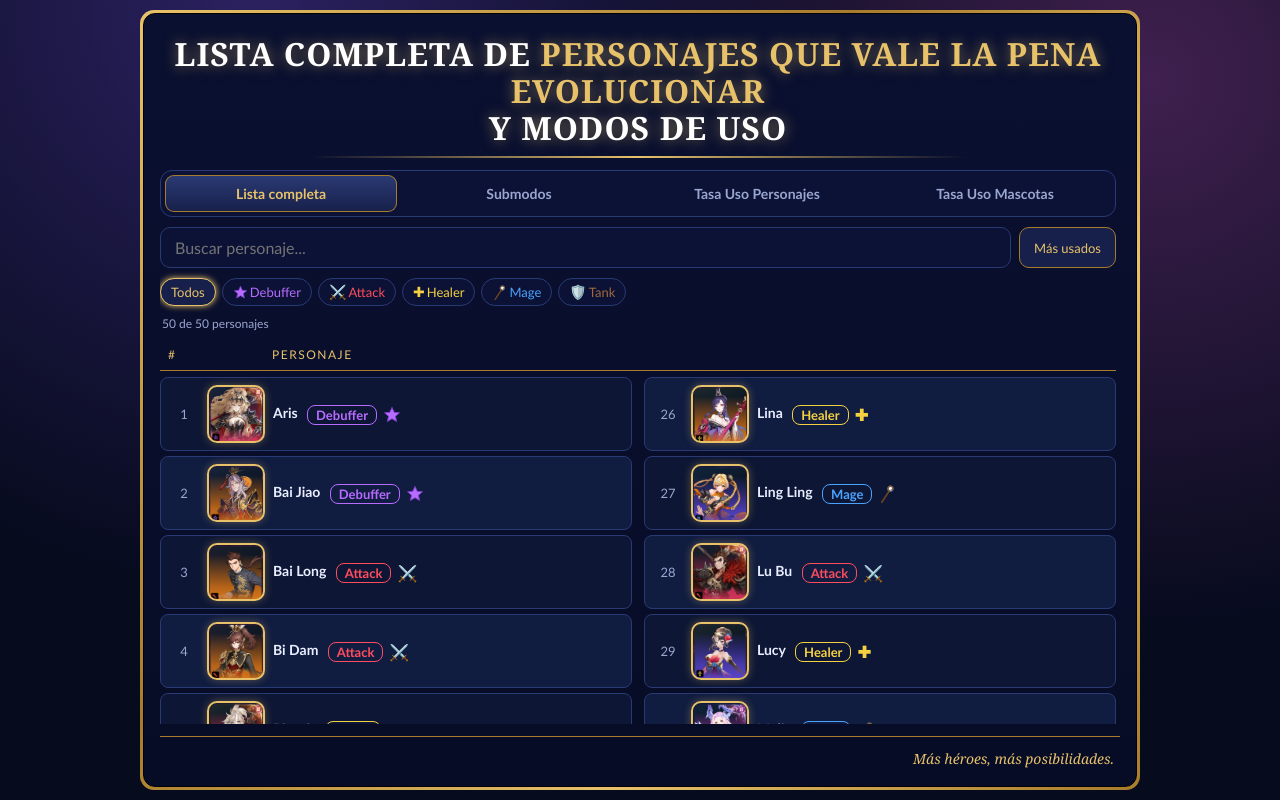
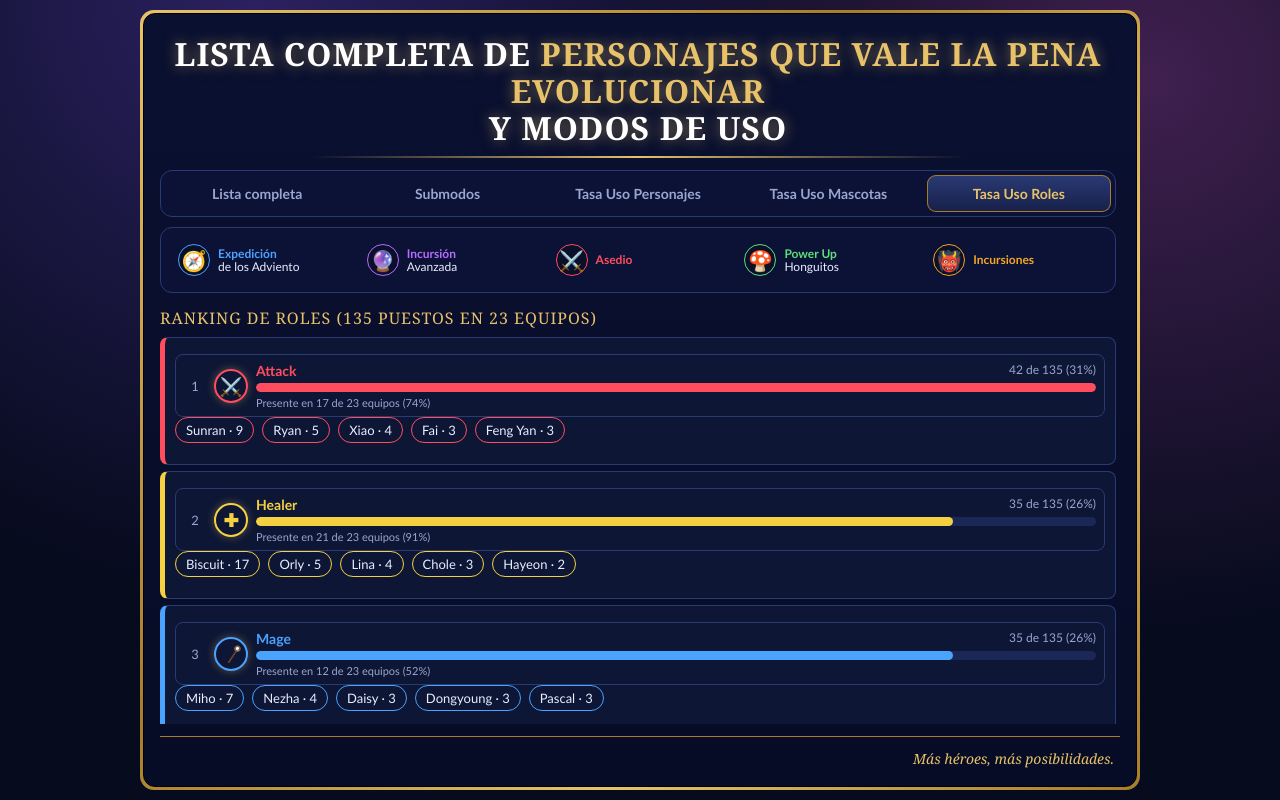
Before and after one commit to CesCorGom/7k_Desarrollar, an Angular app: page /roles in a window 1280 px wide. Before the commit this address led to /. Built offline with nearby package versions, Linux system fonts and the light colour scheme.

Commit message:
agregar ranking de roles

```diff
--- a/src/app/app.html
+++ b/src/app/app.html
@@ -10,6 +10,7 @@
         <button routerLink="/submodos" routerLinkActive="on">Submodos</button>
         <button routerLink="/personajes" routerLinkActive="on">Tasa Uso Personajes</button>
         <button routerLink="/mascotas" routerLinkActive="on">Tasa Uso Mascotas</button>
+        <button routerLink="/roles" routerLinkActive="on">Tasa Uso Roles</button>
       </nav>
       @if (!enLista()) {
         <app-leyenda />
--- a/src/app/app.routes.ts
+++ b/src/app/app.routes.ts
@@ -3,11 +3,13 @@ import { Lista } from './pages/lista';
 import { Submodos } from './pages/submodos';
 import { UsoMascotas } from './pages/uso-mascotas';
 import { UsoPersonajes } from './pages/uso-personajes';
+import { UsoRoles } from './pages/uso-roles';
 
 export const routes: Routes = [
   { path: '', component: Lista, title: 'Lista completa' },
   { path: 'submodos', component: Submodos, title: 'Submodos' },
   { path: 'personajes', component: UsoPersonajes, title: 'Tasa uso personajes' },
   { path: 'mascotas', component: UsoMascotas, title: 'Tasa uso mascotas' },
+  { path: 'roles', component: UsoRoles, title: 'Tasa uso roles' },
   { path: '**', redirectTo: '' },
 ];
--- a/src/app/juego.service.ts
+++ b/src/app/juego.service.ts
@@ -55,6 +55,11 @@ export class JuegoService {
     contar(this.equiposFiltrados().flatMap((e) => this.mascotasDeEquipo(e))),
   );
 
+  /** Puestos ocupados por cada rol en los equipos filtrados. */
+  readonly rankingRoles = computed(() =>
+    contar(this.equiposFiltrados().flatMap((e) => e.miembros.map((n) => PJ[n]?.rol ?? 'Sin rol'))),
+  );
+
   constructor() {
     this.validarAsedio();
   }
--- /dev/null
+++ b/src/app/pages/uso-roles.html
@@ -0,0 +1,26 @@
+<h2 class="sh">Ranking de roles{{ filtro() }} ({{ puestos() }} puestos en {{ equipos() }} equipos)</h2>
+@for (r of roles(); track r.nombre; let i = $index) {
+  <div class="smc" [style.--c]="r.color">
+    <div class="sr">
+      <span class="no">{{ i + 1 }}</span>
+      <div class="av pn" [style.border-color]="r.color">
+        @if (r.icono.endsWith('.svg')) {<img class="ri" [src]="r.icono" alt="" />} @else {<span [style.color]="r.color">{{ r.icono }}</span>}
+      </div>
+      <div class="mid">
+        <div class="t">
+          <span [style.color]="r.color">{{ r.nombre }}</span>
+          <i>{{ r.total }} de {{ puestos() }} ({{ pct(r.total, puestos()) }}%)</i>
+        </div>
+        <div class="sb"><div [style.width.%]="pct(r.total, roles()[0].total)" [style.background]="r.color"></div></div>
+        <div class="bs">Presente en {{ r.enEquipos }} de {{ equipos() }} equipos ({{ pct(r.enEquipos, equipos()) }}%)</div>
+      </div>
+    </div>
+    <div class="spsc">
+      @for (p of r.top; track p.nombre) {
+        <button class="spl" (click)="juego.abierto.set(p.nombre)">{{ p.nombre }} · {{ p.total }}</button>
+      }
+    </div>
+  </div>
+} @empty {
+  <div class="empty">Sin datos</div>
+}
--- /dev/null
+++ b/src/app/pages/uso-roles.ts
@@ -0,0 +1,43 @@
+import { Component, computed, inject } from '@angular/core';
+import { pct } from '../components/ranking';
+import { PJ, ROL_COLOR, ROL_ICONO, Rol } from '../data/personajes';
+import { Conteo, JuegoService } from '../juego.service';
+
+const TOP = 5;
+
+@Component({
+  selector: 'app-uso-roles',
+  templateUrl: './uso-roles.html',
+})
+export class UsoRoles {
+  protected readonly juego = inject(JuegoService);
+  protected readonly pct = pct;
+  protected readonly equipos = computed(() => this.juego.equiposFiltrados().length);
+  /** Total de puestos (miembros) en los equipos filtrados. */
+  protected readonly puestos = computed(() => this.juego.rankingRoles().reduce((s, r) => s + r.total, 0));
+
+  protected readonly filtro = computed(() => {
+    const c = this.juego.categoria();
+    return c ? ' · ' + (this.juego.submodo() ?? c) : '';
+  });
+
+  protected readonly roles = computed(() => {
+    const equipos = this.juego.equiposFiltrados();
+    return this.juego.rankingRoles().map((r) => {
+      const deRol = (n: string) => (PJ[n]?.rol ?? 'Sin rol') === r.nombre;
+      const m = new Map<string, number>();
+      equipos.forEach((e) => e.miembros.filter(deRol).forEach((n) => m.set(n, (m.get(n) ?? 0) + 1)));
+      const top: Conteo[] = [...m]
+        .map(([nombre, total]) => ({ nombre, total }))
+        .sort((a, b) => b.total - a.total || a.nombre.localeCompare(b.nombre))
+        .slice(0, TOP);
+      return {
+        ...r,
+        color: ROL_COLOR[r.nombre as Rol] ?? '#888',
+        icono: ROL_ICONO[r.nombre as Rol] ?? '?',
+        enEquipos: equipos.filter((e) => e.miembros.some(deRol)).length,
+        top,
+      };
+    });
+  });
+}
```
Also changed, not shown: 4 other files (tests, documents, lock files or other folders).
